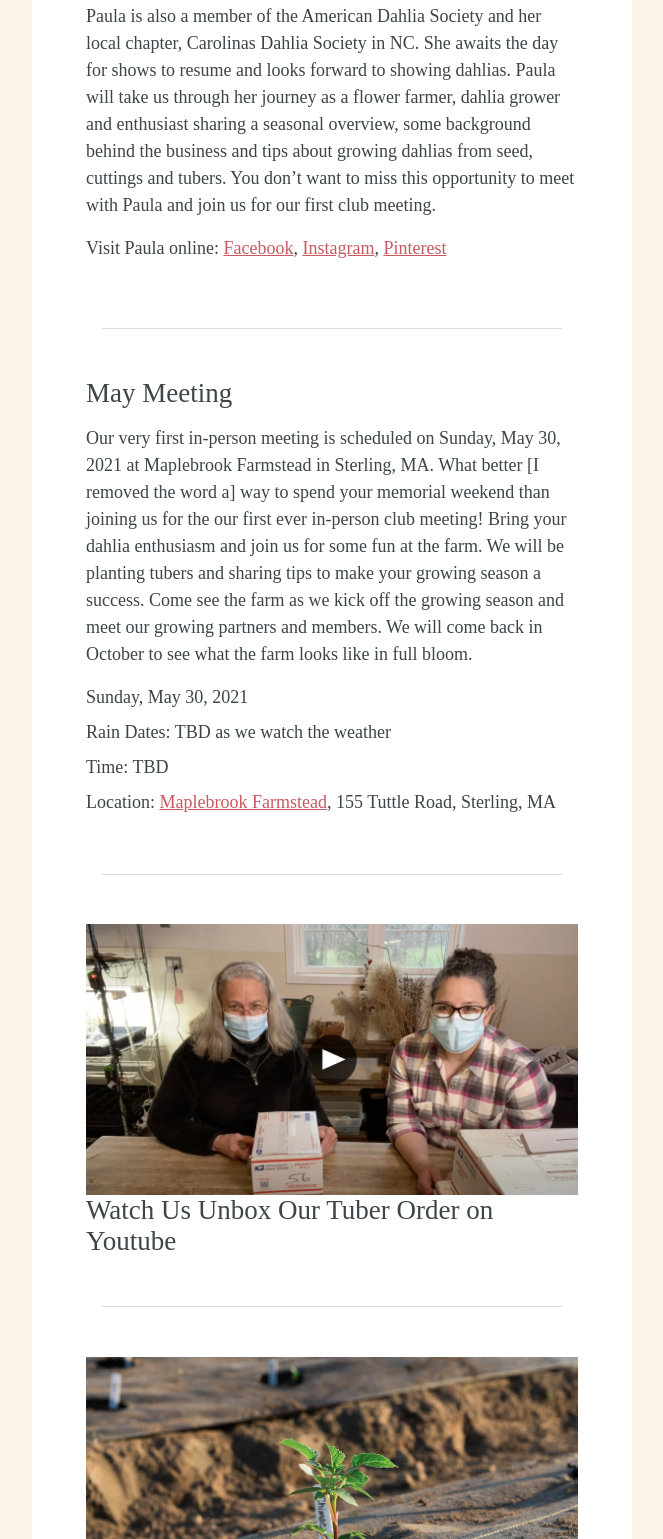
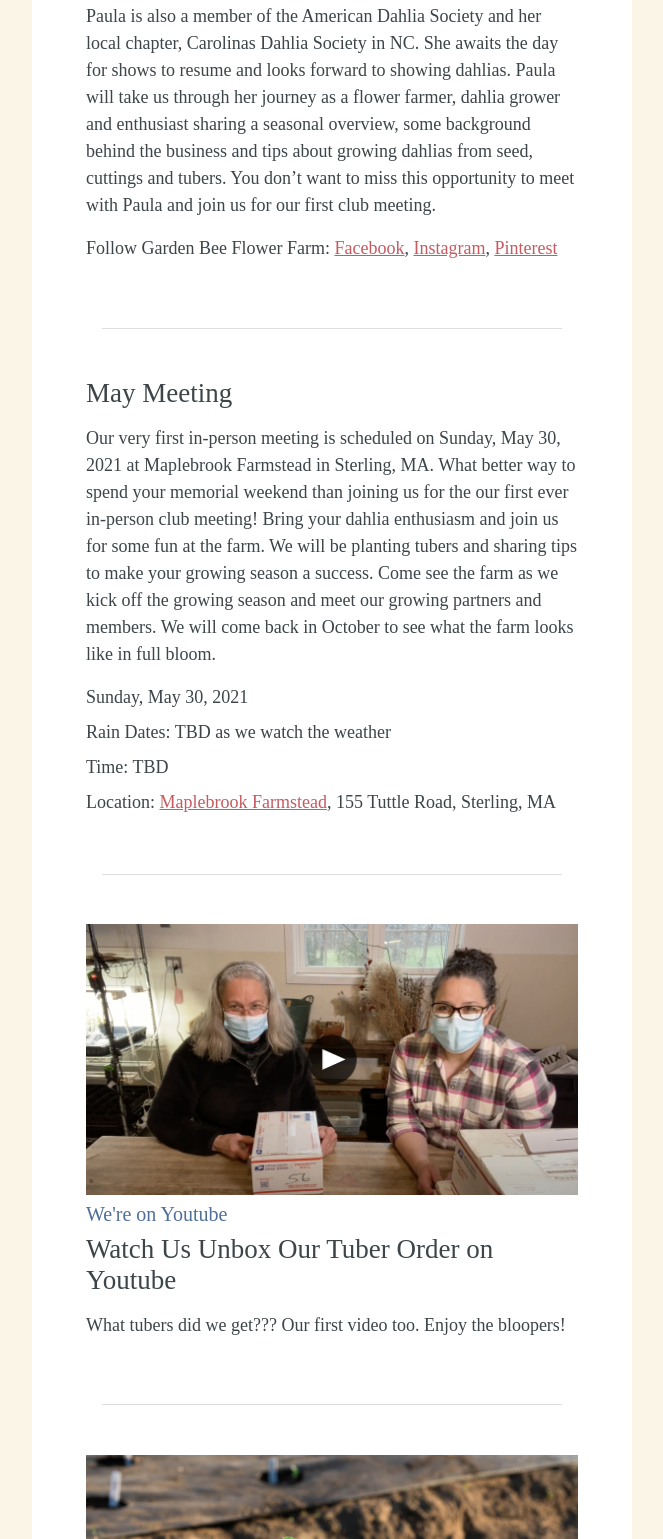
Before and after one commit to johnthedesigner/yds-email, a plain HTML site: page 202104/202104_Newsletter.html in a window 1280 px wide. Shown: the part 2224-3763 px from the top of the page, without its empty margins (308-971 px from the left). Drawn offline with Linux system fonts and the light colour scheme.

Commit message:
copy updates

```diff
--- a/202104/202104_Newsletter.html
+++ b/202104/202104_Newsletter.html
@@ -376,7 +376,7 @@
                                 Paula and join us for our first club meeting.
                               </p>
                               <p>
-                                Visit Paula online:
+                                Follow Garden Bee Flower Farm:
                                 <a href="#" target="_blank">Facebook</a>,
                                 <a href="#" target="_blank">Instagram</a>,
                                 <a href="#" target="_blank">Pinterest</a>
@@ -394,17 +394,16 @@
                               <p>
                                 Our very first in-person meeting is scheduled on
                                 Sunday, May 30, 2021 at Maplebrook Farmstead in
-                                Sterling, MA. What better [I removed the word a]
-                                way to spend your memorial weekend than joining
-                                us for the our first ever in-person club
-                                meeting! Bring your dahlia enthusiasm and join
-                                us for some fun at the farm. We will be planting
-                                tubers and sharing tips to make your growing
-                                season a success. Come see the farm as we kick
-                                off the growing season and meet our growing
-                                partners and members. We will come back in
-                                October to see what the farm looks like in full
-                                bloom.
+                                Sterling, MA. What better way to spend your
+                                memorial weekend than joining us for the our
+                                first ever in-person club meeting! Bring your
+                                dahlia enthusiasm and join us for some fun at
+                                the farm. We will be planting tubers and sharing
+                                tips to make your growing season a success. Come
+                                see the farm as we kick off the growing season
+                                and meet our growing partners and members. We
+                                will come back in October to see what the farm
+                                looks like in full bloom.
                               </p>
                               <p class="event__details">Sunday, May 30, 2021</p>
                               <p class="event__details">
@@ -438,7 +437,15 @@
                                   height="auto"
                                 />
                               </a>
+                              <h4 class="subhead subhead--blue">
+                                We're on Youtube
+                              </h4>
+
                               <h2>Watch Us Unbox Our Tuber Order on Youtube</h2>
+                              <p>
+                                What tubers did we get??? Our first video too.
+                                Enjoy the bloopers!
+                              </p>
                             </td>
                           </tr>
                           <tr>
```
